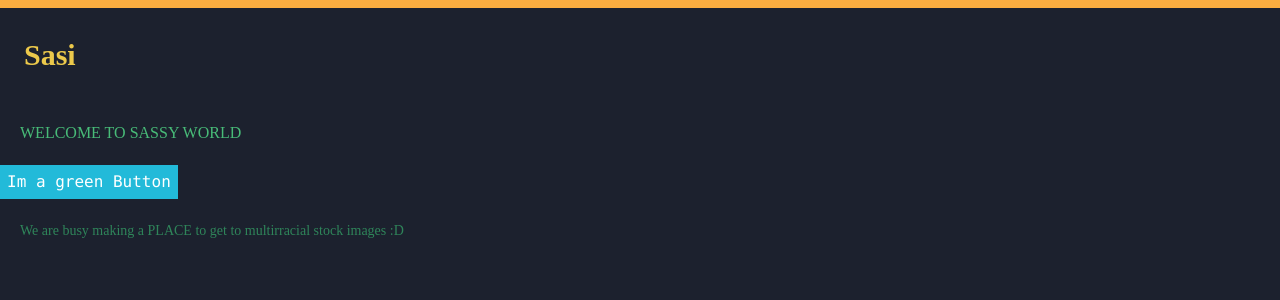
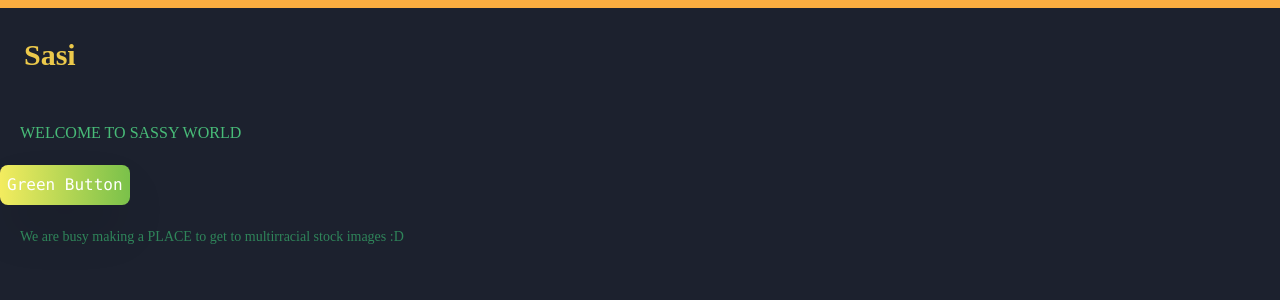
Before and after one commit to sasi-world/sasi.frontend.web, a Next.js app: page / in a window 1280 px wide. Shown: the top 300 px of the page. Built offline with nearby package versions, Linux system fonts and the light colour scheme.

Commit message:
Added Green ButtonGradient Colors

```diff
--- a/components/ui/buttons/GreenButton.js
+++ b/components/ui/buttons/GreenButton.js
@@ -4,8 +4,12 @@ const GreenButton = ({children}) => {
 
 
     return(
-        <button>{children}</button>
+        <button className = "cursor pointer rounded-lg shadow-2xl py-2 bg-gradient-to-r from-gradient-three-colorA to-gradient-three-colorB ">{children}</button>
     );
 }
 
 export default GreenButton;
+
+//pull from development
+// commit regularly
+//for every compomnent make a pull request
--- a/pages/index.js
+++ b/pages/index.js
@@ -5,7 +5,7 @@ import {GreenButton} from "../components/ui/buttons"
 const IndexPage = () => (
   <App>
     <h1 className="text-green-500 font-display p-5">WELCOME TO SASSY WORLD</h1>
-    <GreenButton>Im a green Button</GreenButton>
+    <GreenButton>Green Button</GreenButton>
     <p className="text-green-700 font-display p-5">
       We are busy making a PLACE to get to multirracial stock images :D
     </p>
```
